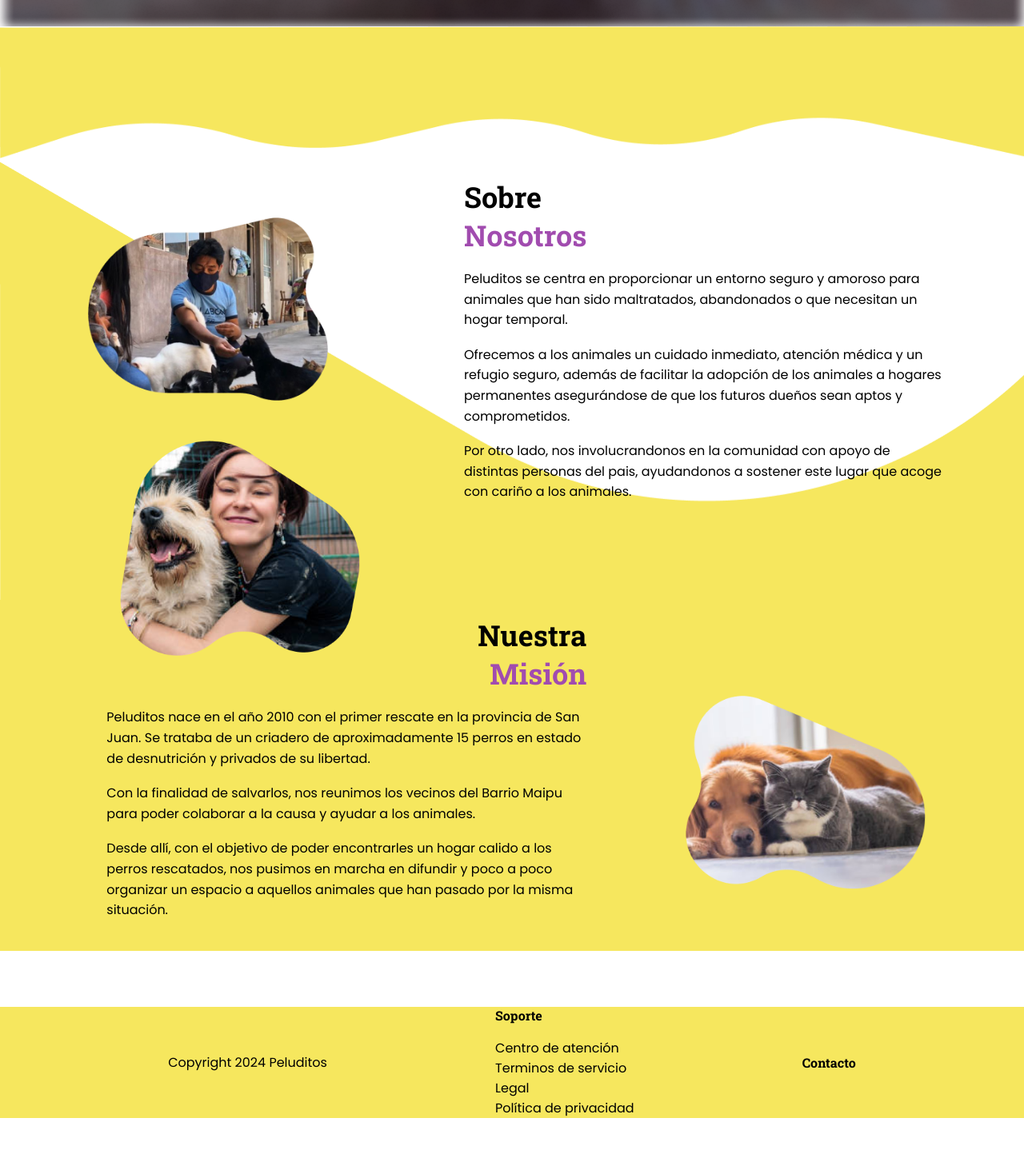
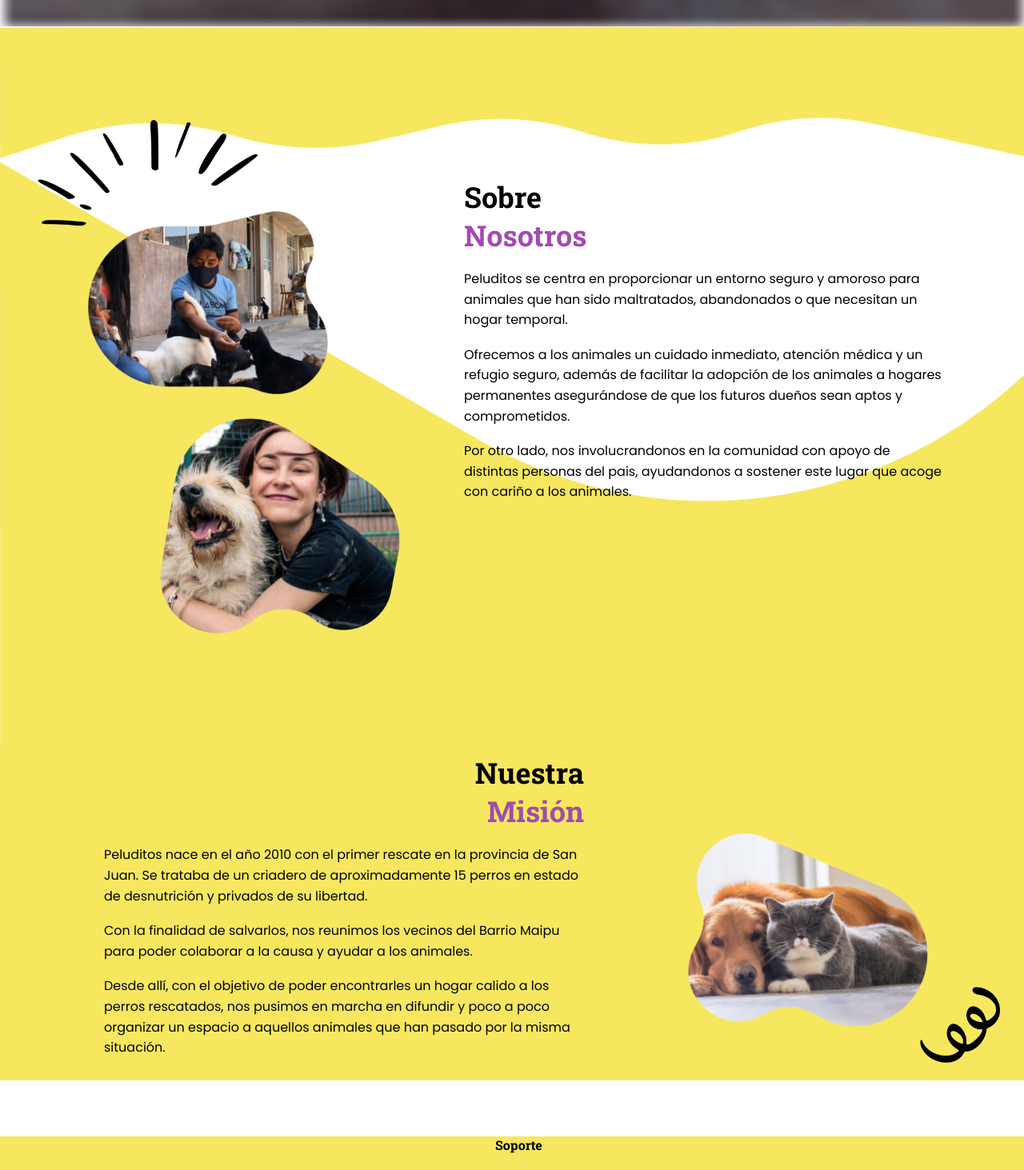
Before and after one commit to No-Country-simulation/c20-49-t-python-react, a React (Vite) app: page /QuienesSomos in a window 1280 px wide. Shown: the part 700-2163 px from the top of the page at 80% size. Before the commit the page ends 2098 px from the top, so only its background shows below. Built offline with nearby package versions, Linux system fonts and the light colour scheme.

Commit message:
acomode dos fotos en la seccion quienes somos

```diff
--- a/src/components/QuienesSomos/QuienesSomos.css
+++ b/src/components/QuienesSomos/QuienesSomos.css
@@ -39,7 +39,8 @@
     flex-direction: row;
     justify-content:  space-evenly;
     background-color: #F6E75E;
-    padding: 20px;
+    padding: 10px;
+
 }
 .texto{
     flex: 1;
@@ -54,12 +55,17 @@
 .fotoUno{
     width: 300px;
     height: auto;
-    transform: translate(10px, 50px);
+    transform: translate(10px, -140px);
 }
 .fotoDos{
     width: 300px;
     height: auto;
-    transform: translate(50px, 90px);
+    transform: translate(100px, -120px);
+}
+.group{
+    width: 300px;
+    height: auto;
+    transform: translate(-70px, -100px);
 }
 .sobre{
     color: #000000;
@@ -99,3 +105,8 @@
     height: 70px;
     background-color: #FFFFFF;
 }
+.vector{
+    height: auto;
+    width: 100px;
+    transform: translate(300px, 40px);
+}
--- a/src/components/QuienesSomos/QuienesSomos.jsx
+++ b/src/components/QuienesSomos/QuienesSomos.jsx
@@ -5,8 +5,9 @@ import foto_2 from "../QuienesSomos/img/foto_2.png";
 import foto_3 from "../QuienesSomos/img/foto_3.png";
 import rectangulo_1 from "../QuienesSomos/img/rectangulo_1.png";
 import rectangulo_2 from "../QuienesSomos/img/rectangulo_2.png";
-import rectangulo_blanco from "../QuienesSomos/img/rectangulo_blanco.png";
-import fondo_amarillo from "../QuienesSomos/img/fondo_amarillo.png";
+import Group from "../QuienesSomos/img/Group.png";
+import Vector from "../QuienesSomos/img/Vector.png"
+
 
 
 function QuienesSomos() {
@@ -44,6 +45,7 @@ function QuienesSomos() {
           <br />
         </div>
         <div className="imagenes">
+          <img className="group" src={Group} />
           <img className="fotoUno" src={foto_1} />
           <img className="fotoDos" src={foto_2} />
         </div>
@@ -75,6 +77,7 @@ function QuienesSomos() {
         </div>
         <div className="imagenes">
           <img className="fotoTres" src={foto_3} />
+          <img className="vector" src={Vector} />
         </div>
       </div>
       <div class="cuadrado"></div>
```
